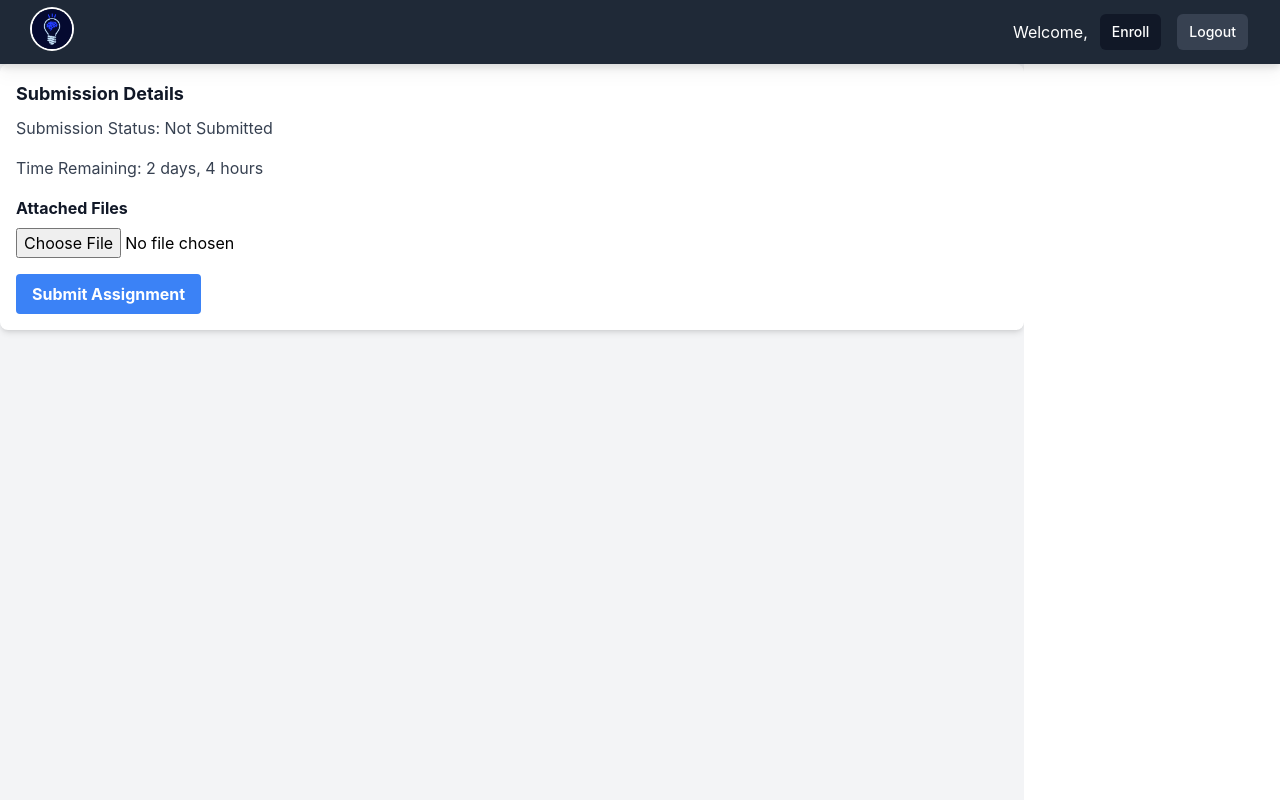
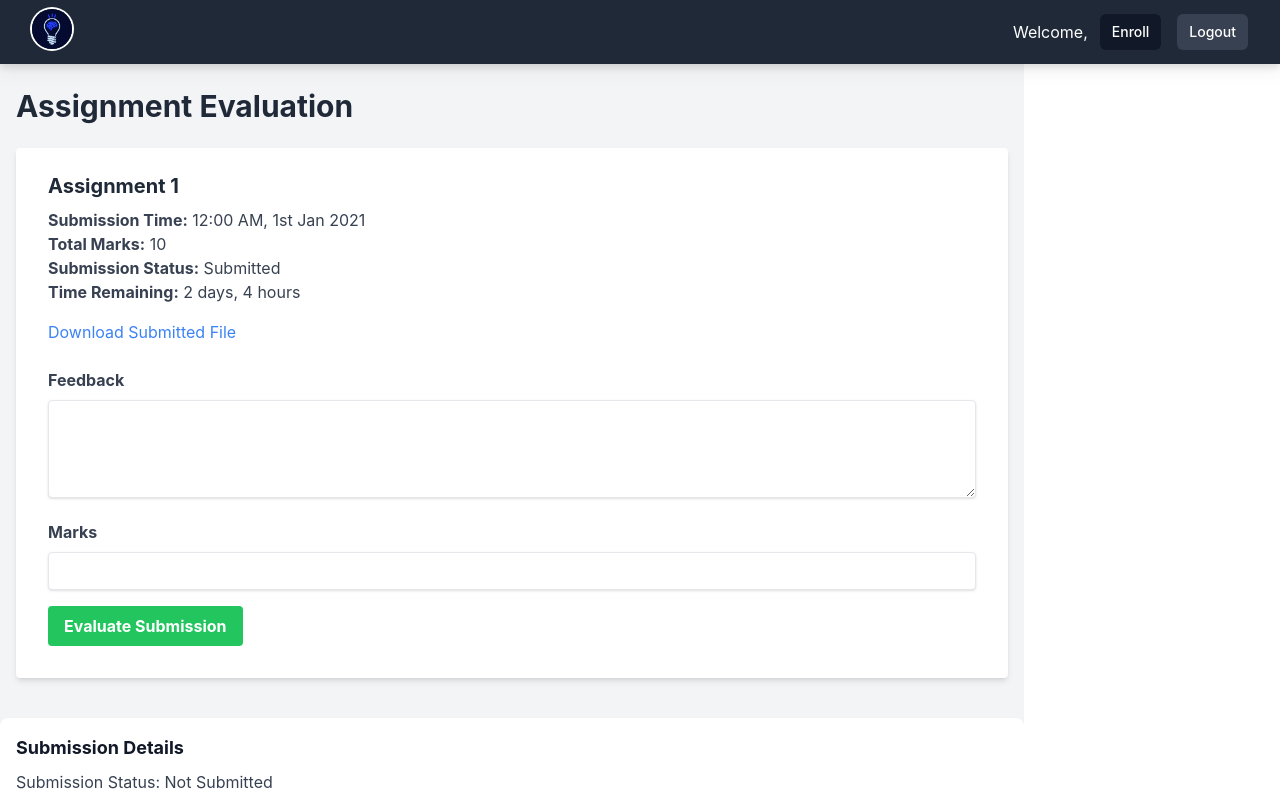
Before and after one commit to gaurav-iitg/submission_portal_frontend, a React (Create React App) app: page /temp in a window 1280 px wide. Built offline with nearby package versions, Linux system fonts and the light colour scheme; sample sign-in values are in the browser's storage.

Commit message:
Assignment Evaluation Component Done

```diff
--- /dev/null
+++ b/src/components/AssignmentEvaluation.jsx
@@ -0,0 +1,87 @@
+import { useState } from "react";
+
+function AssignmentEvaluation({ submission }) {
+  const [feedback, setFeedback] = useState("");
+  const [marks, setMarks] = useState("");
+
+
+
+  return (
+    <div className="container mx-auto px-4">
+      <div className="py-6">
+        <h1 className="text-3xl font-bold text-gray-800 mb-6">
+          Assignment Evaluation
+        </h1>
+
+        <div className="bg-white shadow-md rounded px-8 pt-6 pb-8 mb-4">
+          <div className="mb-6">
+            <h2 className="text-xl font-bold text-gray-800 mb-2">
+              {submission.assignmentName}
+            </h2>
+            <p className="text-gray-700 text-base">
+              <span className="font-bold">Submission Time:</span>{" "}
+              {submission.submissionTime}
+            </p>
+            <p className="text-gray-700 text-base">
+              <span className="font-bold">Total Marks:</span>{" "}
+              {submission.totalMarks}
+            </p>
+            <p className="text-gray-700 text-base">
+              <span className="font-bold">Submission Status:</span>{" "}
+              {submission.submissionStatus}
+            </p>
+            <p className="text-gray-700 text-base">
+              <span className="font-bold">Time Remaining:</span>{" "}
+              {submission.timeRemaining}
+            </p>
+            <div className="mt-4">
+              <a
+                href={submission.submittedFileUrl}
+                className="text-blue-500 hover:text-blue-700"
+              >
+                Download Submitted File
+              </a>
+            </div>
+          </div>
+          <div className="mb-4">
+            <label
+              htmlFor="feedback"
+              className="block text-gray-700 font-bold mb-2"
+            >
+              Feedback
+            </label>
+            <textarea
+              id="feedback"
+              className="shadow appearance-none border rounded w-full py-2 px-3 text-gray-700 leading-tight focus:outline-none focus:shadow-outline"
+              value={feedback}
+              onChange={(e) => setFeedback(e.target.value)}
+              rows={4}
+            ></textarea>
+          </div>
+          <div className="mb-4">
+            <label
+              htmlFor="marks"
+              className="block text-gray-700 font-bold mb-2"
+            >
+              Marks
+            </label>
+            <input
+              type="number"
+              id="marks"
+              className="shadow appearance-none border rounded w-full py-2 px-3 text-gray-700 leading-tight focus:outline-none focus:shadow-outline"
+              value={marks}
+              onChange={(e) => setMarks(e.target.value)}
+            />
+          </div>
+          <button
+            className="bg-green-500 hover:bg-green-700 text-white font-bold py-2 px-4 rounded focus:outline-none focus:shadow-outline"
+          >
+            Evaluate Submission
+          </button>
+        </div>
+      </div>
+    </div>
+  );
+}
+
+export default AssignmentEvaluation;
--- a/src/components/GradeAssignment.jsx
+++ /dev/null
@@ -1 +0,0 @@
-import React from "react";
--- a/src/pages/TempPage.jsx
+++ b/src/pages/TempPage.jsx
@@ -1,10 +1,19 @@
 import React from "react";
 import Navbar from "../components/Navbar";
-import Assignment from "../components/Assignment";
-import AssignmentSidebar from "../components/AssignmentSidebar";
 import Submission from "../components/Submission";
+import AssignmentEvaluation from "../components/AssignmentEvaluation";
 
 const TempPage = () => {
+
+  const submission = {
+    assignmentName: "Assignment 1",
+    submissionTime: "12:00 AM, 1st Jan 2021",
+    totalMarks: "10",
+    submissionStatus: "Submitted",
+    timeRemaining: "2 days, 4 hours",
+    submittedFileUrl: "https://www.google.com",
+  };
+
   return (
     <div className="flex flex-col h-screen">
       <Navbar />
@@ -13,6 +22,7 @@ const TempPage = () => {
         {/* <AssignmentSidebar className="w-1/5" /> */}
         <div className="w-4/5 flex flex-col bg-gray-100 overflow-y-auto">
           {/* <Assignment /> */}
+          <AssignmentEvaluation submission={submission}/>
           <Submission/>
         </div>
       </div>
```
Also changed, not shown: src/components/AllSubmissions.jsx (added).
